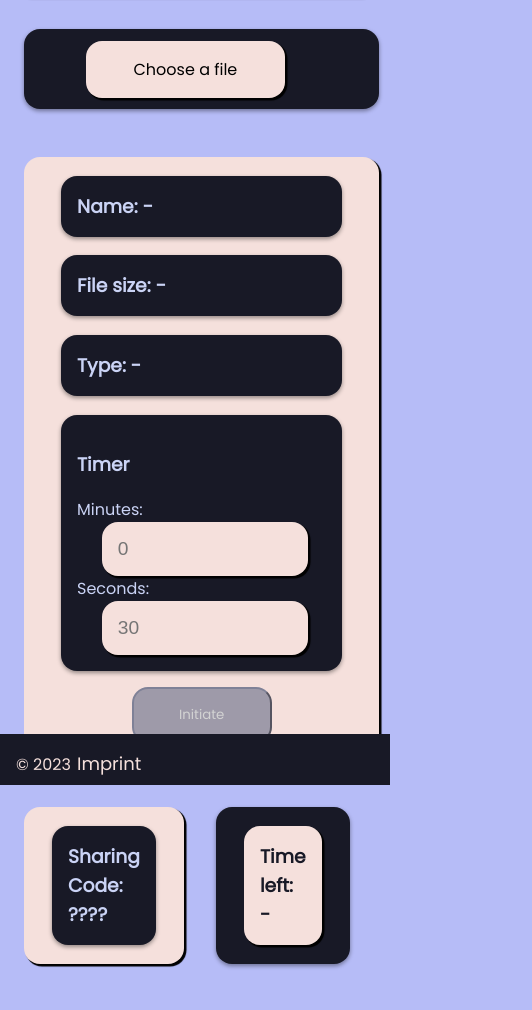
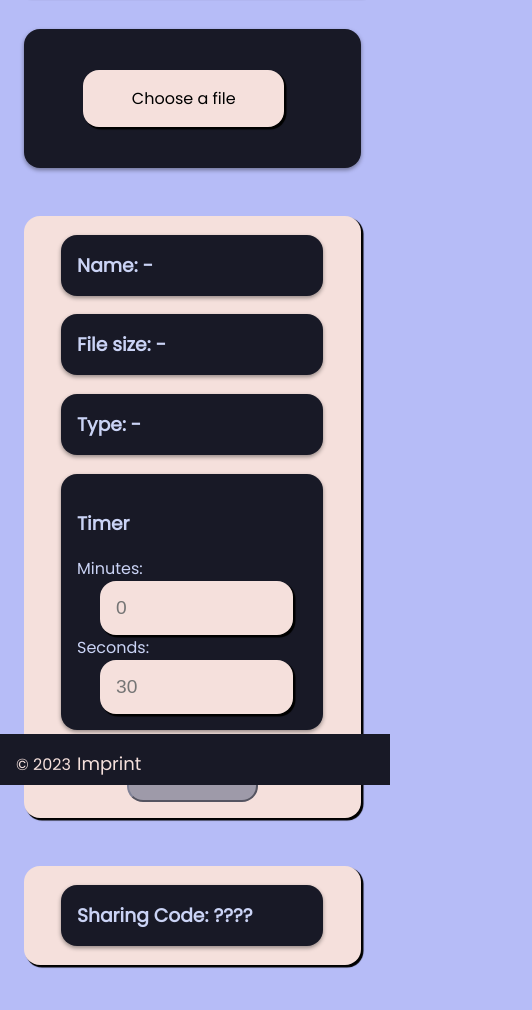
Before and after one commit to computer-leadership-poet/teadrop, a website: page public/page/share.html in a window 390 px wide. Shown: the part 59-1069 px from the top of the page, 532 px wide, since content can reach past the window. Drawn offline with nearby package versions, Linux system fonts and the light colour scheme; files whose address does not match are found by name.

Commit message:
even more responsive now

```diff
--- a/public/css/nocss.css
+++ b/public/css/nocss.css
@@ -105,8 +105,6 @@ a {
     margin-right: 15%;
 }
 .center-80 {
-    padding-left: 0% !important;
-    padding-right: 0% !important;
     margin-left: 10%;
     margin-right: 10%;
     width: 80%;
--- a/public/css/style.css
+++ b/public/css/style.css
@@ -271,11 +271,18 @@
 
 @media screen and (max-width: 768px) { /* adjust max-width as needed */
   .container {
-    display: flex;
-    flex-direction: column; /* stack content vertically */
+    display: flex !important;
+    flex-direction: column;
+    }
+
+  .mobile {
+    width: 70% !important;
+    margin-left: .5rem;
+
   }
 
-  .mobile {
-    width: 75% !important;
+  .receive-div-mobile{
+    margin-left: 0% !important;
+    margin-right: 0% !important;
   }
 }
--- a/public/page/share.html
+++ b/public/page/share.html
@@ -40,23 +40,24 @@
       </div>
     </div>
 
+
       <div style="display: flex; height:10%;" class="container">
-        <div class="box mobile bg-dark round-2 vertical-center-div" style="width: 60%; padding-left: 10%; padding-right: 10%;">
-          <div class="vertical-center" style="width: 100%;">
+        <div class="box bg-dark round-2 vertical-center-div mobile" style="width:40%; padding: 10%;">
+          <div class="vertical-center">
             <label class="center-80 bg-peach round-2 text-center animate__animated animate__jackInTheBox btn" style="display: inline-block; height: 100%;  position: relative;" id="upload_btn" for="file-picker">Choose a file</label>
           </div>
 
-          <img id="preview-image" style="display:none; margin-top: 4rem;"/>
+          <img id="preview-image" class="center-70" style="display:none; margin-top: 4rem;" />
           <audio id="preview-audio" style="display:none;" controls></audio>
-          <video id="preview-video" style="display: none; width: 125%; padding-top: 30%; padding-right: 160%;" controls src=""></video>
+          <video id="preview-video" style="display: none;" controls autoplay src=""></video>
           <div class="div50">
-            <iframe id="preview-document" src="" type="application/pdf" style="display:none"></iframe>
+            <iframe class="" id="preview-document" src="" type="application/pdf" style="display:none"></iframe>
           </div>
-          <p class="text-center" style="color: white; padding-top: 2rem;" id="bumm"></p>
+          <p class="text-center" id="bumm"></p>
           <input class="btn" type="file" id="file-picker" accept="image/*, audio/*, application/pdf, video/*, text/plain, application/zip" style="display: none;">
         </div>
 
-        <div class="box mobile bg-peach round-2" style="width: 40% ; padding-left: 10%; padding-right: 10%;" >
+        <div style="padding-left: 10%; padding-right: 10%;" class="box mobile bg-peach round-2">
             <h3 class="text-box-light bg-dark animate__animated animate__zoomInRight" id="name">Name: - </h3>
             <h3 class="text-box-light bg-dark animate__animated animate__zoomInRight" id="size">File size: - </h3>
             <h3 class="text-box-light bg-dark animate__animated animate__zoomInRight" id="type">Type: - </h3>
@@ -72,20 +73,20 @@
         </div>
       </div>
 
-      <div class="mobile" style="display: flex; height:10%; margin-bottom:4rem">
-        <div style="width: 40% !important; padding-left: 10%; padding-right: 10%;" class="box height-center-div bg-peach round-2">
+      <div style="display: flex; height:10%; margin-bottom:4rem" class="container">
+        <div style="width: 40%; padding-left: 10%; padding-right: 10%;" class="box height-center-div bg-peach round-2 mobile">
           <!-- Downloads müssen über nen Websocket übertragen werden -->
           <h3 class="text-box-light bg-dark animate__animated animate__zoomInLeft" id="Code">Sharing Code: ????</h3>
         </div>
 
-        <div id="timer_container" class="box bg-dark round-2 vertical-center-div" style="width: 60% !important; padding-left: 10%; padding-right: 10%;" >
+        <div id="timer_container" class="box bg-dark round-2 vertical-center-div mobile" style="width: 60%; padding-left: 10%; padding-right: 10%;" >
           <div class="vertical-center">
             <h3 class="text-box-dark round-2 bg-peach height-center" id="time_left" > Time left: - </h3>
           </div>
         </div>
       </div>
 
-    <footer>
+      <footer>
       <div style="color: #f5e0dc !important">
           <p style="margin-left:1rem" class="copyright">© 2023
           <a style="color: #f5e0dc !important" class="nav-header" href="/imprint">Imprint </a></p>
```
Also changed, not shown: public/page/receive.html (+1 -1 lines), uploads/2737/dolorres.jpg (deleted).
